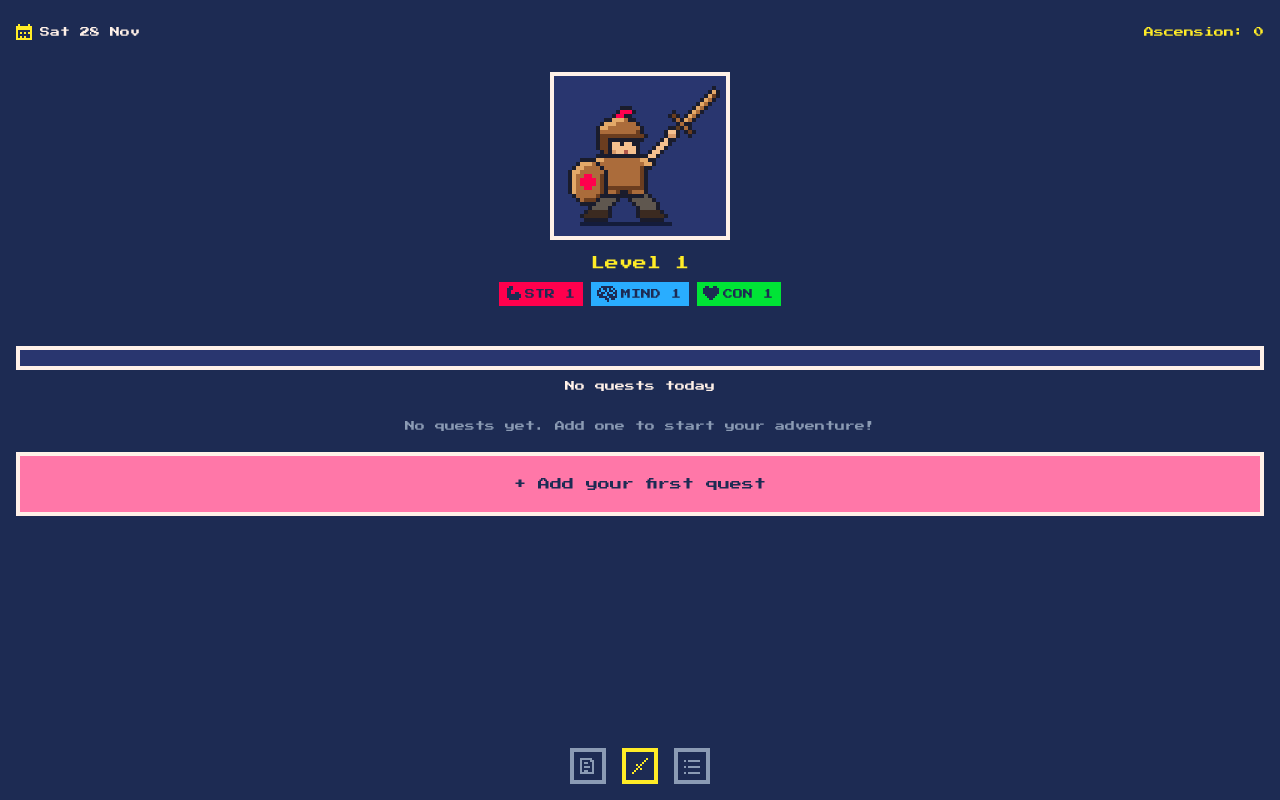
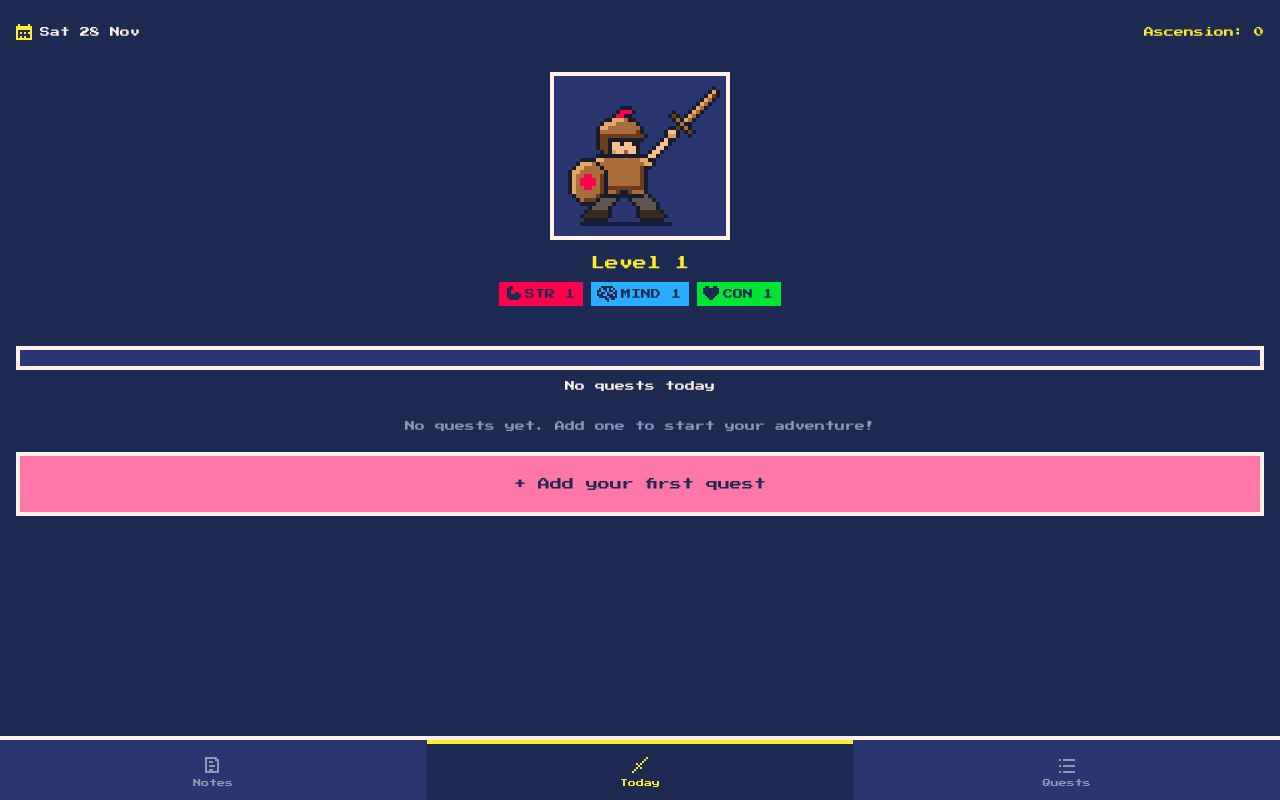
Before and after one commit to Armero96/App-creation-testing, a plain HTML site: page Jobits/index.html in a window 1280 px wide. Drawn offline with Linux system fonts and the light colour scheme.

Commit message:
Replace screen dots with a tappable bottom bar (Notes, Today, Quests)
Co-Authored-By: Claude Opus 5.5 <noreply@anthropic.com>

```diff
--- a/Jobits/app.js
+++ b/Jobits/app.js
@@ -1559,8 +1559,8 @@ const NOTE_ICONS = {
   ]),
 };
 
-// The Notes dot in the bottom indicator: a page with lines of text
-document.getElementById("notes-dot").innerHTML = pixelIcon([
+// The Notes tab in the bottom bar: a page with lines of text
+document.getElementById("notes-tab-icon").innerHTML = pixelIcon([
   "XXXXXX..",
   "X....XX.",
   "X.XX..X.",
@@ -2243,7 +2243,7 @@ document.getElementById("picker-today").addEventListener("click", () => {
 // Screen 0 = Notes, screen 1 = Main (today), screen 2 = Quests (habits).
 
 const track = document.getElementById("track");
-const dots = document.querySelectorAll(".dot");
+const tabs = document.querySelectorAll(".tab");
 const SCREEN_COUNT = 3;
 const MAIN_SCREEN = 1;
 
@@ -2263,12 +2263,23 @@ function showScreen(index) {
   // so screen 1 means moving the track a third of the way to the left.
   track.style.transform = `translateX(-${(index * 100) / SCREEN_COUNT}%)`;
 
-  // Highlight the matching dot in the indicator
-  dots.forEach((dot, i) => dot.classList.toggle("active", i === index));
+  // Highlight the matching tab in the bottom bar
+  tabs.forEach((tab, i) => {
+    tab.classList.toggle("active", i === index);
+    // tells screen readers which tab is the current screen
+    if (i === index) tab.setAttribute("aria-current", "page");
+    else tab.removeAttribute("aria-current");
+  });
 
   // The "add note" button only belongs on the Notes screen
   addNoteButton.hidden = index !== 0;
 }
+
+// ----- Bottom bar (phone and computer) -----
+// Tapping a tab goes straight to its screen
+tabs.forEach((tab) => {
+  tab.addEventListener("click", () => showScreen(Number(tab.dataset.screen)));
+});
 
 // ----- Keyboard (computer) -----
 document.addEventListener("keydown", (event) => {
--- a/Jobits/index.html
+++ b/Jobits/index.html
@@ -147,18 +147,22 @@
     </div>
   </main>
 
-  <!-- Screen indicator: one dot per screen, each with a small pixel icon.
-       Icons are drawn as tiny SVG squares ("pixels") on an 8x8 grid. -->
   <!-- Adds a new note. It lives outside the sliding track, so app.js
        shows it only while the Notes screen is on display. -->
   <button class="add-button" id="add-note-button" type="button" aria-label="Add note" hidden>+</button>
 
-  <nav class="indicator" aria-hidden="true">
-    <!-- Note page; app.js draws its pixel icon -->
-    <span class="dot" data-screen="0" title="Notes" id="notes-dot"></span>
-    <span class="dot" data-screen="1" title="Today">
+  <!-- Bottom bar: one tappable tab per screen, each with a small pixel icon and
+       a label. (Swiping and the arrow keys still work too.)
+       Icons are drawn as tiny SVG squares ("pixels") on an 8x8 grid. -->
+  <nav class="tab-bar" aria-label="Screens">
+    <button type="button" class="tab" data-screen="0">
+      <!-- Note page; app.js draws its pixel icon -->
+      <span class="tab-icon" id="notes-tab-icon"></span>
+      <span class="tab-label">Notes</span>
+    </button>
+    <button type="button" class="tab" data-screen="1">
       <!-- Sword: blade going up-right, crossguard, handle, pommel -->
-      <svg viewBox="0 0 8 8" shape-rendering="crispEdges">
+      <svg class="tab-icon" viewBox="0 0 8 8" shape-rendering="crispEdges">
         <rect x="7" y="0" width="1" height="1"/>
         <rect x="6" y="1" width="1" height="1"/>
         <rect x="5" y="2" width="1" height="1"/>
@@ -170,15 +174,17 @@
         <rect x="1" y="6" width="1" height="1"/>
         <rect x="0" y="7" width="1" height="1"/>
       </svg>
-    </span>
-    <span class="dot" data-screen="2" title="Quests">
+      <span class="tab-label">Today</span>
+    </button>
+    <button type="button" class="tab" data-screen="2">
       <!-- List: three bullet points with lines -->
-      <svg viewBox="0 0 8 8" shape-rendering="crispEdges">
+      <svg class="tab-icon" viewBox="0 0 8 8" shape-rendering="crispEdges">
         <rect x="0" y="1" width="1" height="1"/><rect x="2" y="1" width="6" height="1"/>
         <rect x="0" y="4" width="1" height="1"/><rect x="2" y="4" width="6" height="1"/>
         <rect x="0" y="7" width="1" height="1"/><rect x="2" y="7" width="6" height="1"/>
       </svg>
-    </span>
+      <span class="tab-label">Quests</span>
+    </button>
   </nav>
 
   <!-- ===== "New habit" popup =====
--- a/Jobits/style.css
+++ b/Jobits/style.css
@@ -61,7 +61,7 @@ html, body {
   width: calc(100% / 3);       /* a third of the 300%-wide track = one full window */
   height: 100%;
   overflow-y: auto;
-  padding: 16px 16px 80px;     /* extra space at the bottom for the indicator */
+  padding: 16px 16px 96px;     /* extra space at the bottom for the bottom bar */
   position: relative;
 }
 
@@ -422,38 +422,53 @@ h1, h2 {
   cursor: pointer;
 }
 
-/* ===== Screen indicator (dots with icons) at the bottom ===== */
+/* ===== Bottom bar: one tab per screen ===== */
 
-.indicator {
+/* A full-width bar pinned to the bottom of the window */
+.tab-bar {
   position: fixed;
   left: 0;
   right: 0;
-  bottom: 16px;
+  bottom: 0;
+  z-index: 5;
   display: flex;
-  justify-content: center;
-  gap: 16px;
+  height: 64px;
+  background: var(--panel);
+  border-top: 4px solid var(--text);
 }
 
-.dot {
-  width: 36px;
-  height: 36px;
-  padding: 6px;
-  border: 4px solid var(--muted);
-  color: var(--muted);         /* the SVG icon uses this colour */
-  background: var(--bg);
+/* Each tab takes a third of the bar: icon on top, label below */
+.tab {
+  flex: 1;
+  display: flex;
+  flex-direction: column;
+  align-items: center;
+  justify-content: center;
+  gap: 6px;
+  padding: 0;
+  font-family: inherit;
+  font-size: 8px;
+  color: var(--muted);         /* the SVG icon uses this colour too */
+  background: none;
+  border: none;
+  border-top: 4px solid transparent;
+  cursor: pointer;
 }
 
-.dot svg {
+/* 16px = 2 screen pixels per icon pixel, so it stays sharp */
+.tab-icon,
+.tab-icon svg {
   display: block;
-  width: 100%;
-  height: 100%;
+  width: 16px;
+  height: 16px;
   fill: currentColor;
 }
 
-/* The dot for the screen you are on is highlighted */
-.dot.active {
-  border-color: var(--accent);
+/* The tab for the screen you are on is highlighted in yellow */
+.tab.active {
   color: var(--accent);
+  border-top-color: var(--accent);
+  background: var(--bg);
 }
 
 /* ===== "New habit" popup ===== */
```
